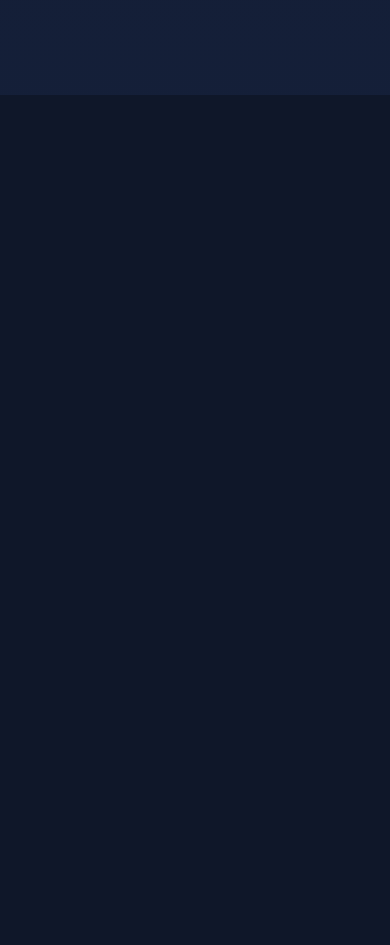
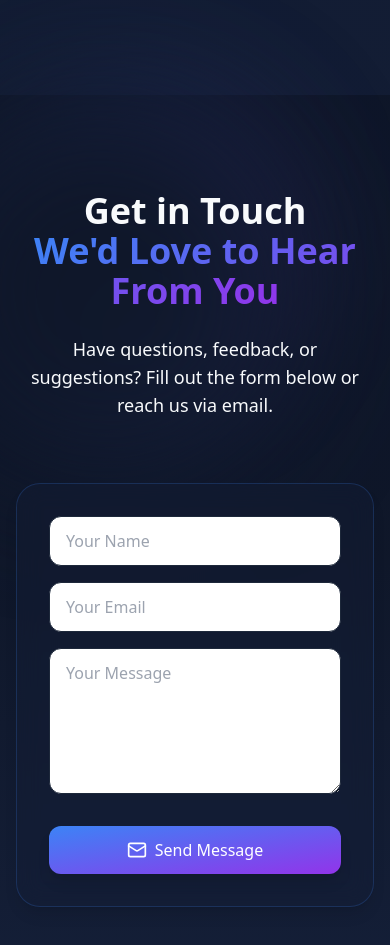
Before and after one commit to Deepak0yadav/AI-expense-tracker, a React (Vite) app in the folder website/: page / in a window 390 px wide. Shown: the part 6008-6953 px from the top of the page. Before the commit the page ends 6103 px from the top, so only its background shows below. Built offline with nearby package versions, Linux system fonts and the light colour scheme; the HTML template or start-up script is replaced by a standard one.

Commit message:
Added Contact section to Home page in the website

```diff
--- a/website/package.json
+++ b/website/package.json
@@ -45,6 +45,7 @@
     "cmdk": "^1.1.1",
     "date-fns": "^3.6.0",
     "embla-carousel-react": "^8.6.0",
+    "framer-motion": "^12.23.24",
     "input-otp": "^1.4.2",
     "lucide-react": "^0.462.0",
     "next-themes": "^0.3.0",
--- /dev/null
+++ b/website/src/components/Contact.jsx
@@ -0,0 +1,59 @@
+import React from "react";
+import { Mail } from "lucide-react";
+
+const Contact = () => {
+  return (
+    <section
+      id="contact"
+      className="py-24 px-4 relative bg-gradient-to-b from-background via-background to-card"
+    >
+      <div className="max-w-7xl mx-auto text-center relative z-10">
+        <div className="mb-16">
+          <h2 className="text-4xl md:text-5xl font-bold mb-6 text-foreground">
+            Get in Touch
+            <br />
+            <span className="text-gradient">We'd Love to Hear From You</span>
+          </h2>
+          <p className="text-lg text-foreground/90 max-w-2xl mx-auto">
+            Have questions, feedback, or suggestions? Fill out the form below or reach us via email.
+          </p>
+        </div>
+
+        <div className="glass-card p-8 rounded-3xl max-w-2xl mx-auto shadow-lg border border-border/20 bg-background/80 backdrop-blur-lg">
+          <form className="flex flex-col gap-4">
+            <input
+              type="text"
+              placeholder="Your Name"
+              className="px-4 py-3 border rounded-xl focus:outline-none focus:ring-2 focus:ring-primary bg-background/90 text-black"
+            />
+            <input
+              type="email"
+              placeholder="Your Email"
+              className="px-4 py-3 border rounded-xl focus:outline-none focus:ring-2 focus:ring-primary bg-background/90 text-foreground"
+            />
+            <textarea
+              placeholder="Your Message"
+              className="px-4 py-3 border rounded-xl focus:outline-none focus:ring-2 focus:ring-primary resize-none bg-background/90 text-foreground"
+              rows={5}
+            />
+            <button
+              type="submit"
+              className="mt-4 flex items-center justify-center gap-2 bg-gradient-to-br from-primary to-secondary text-white px-6 py-3 rounded-xl hover:scale-105 transition-transform shadow-lg"
+            >
+              <Mail className="w-5 h-5" />
+              Send Message
+            </button>
+          </form>
+        </div>
+      </div>
+
+      {/* Background Gradient Blur */}
+      <div className="absolute inset-0 pointer-events-none">
+        <div className="absolute top-1/4 left-1/3 w-72 h-72 bg-gradient-to-br from-primary/20 to-secondary/20 rounded-full blur-3xl" />
+        <div className="absolute bottom-1/4 right-1/4 w-96 h-96 bg-gradient-to-br from-secondary/20 to-primary/20 rounded-full blur-3xl" />
+      </div>
+    </section>
+  );
+};
+
+export default Contact;
--- a/website/src/pages/Index.tsx
+++ b/website/src/pages/Index.tsx
@@ -3,6 +3,7 @@ import Hero from "@/components/Hero";
 import About from "@/components/About";
 import Features from "@/components/Features";
 import Download from "@/components/Download";
+import Contact from "@/components/Contact";
 // import Footer from "@/components/Footer";
 
 const Index = () => {
@@ -13,6 +14,7 @@ const Index = () => {
       <About />
       <Features />
       <Download />
+      <Contact />
       {/* <Footer /> */}
     </div>
   );
```
Also changed, not shown: website/src/index.css (line endings or trailing spaces), 2 other files (tests, documents, lock files or other folders).
